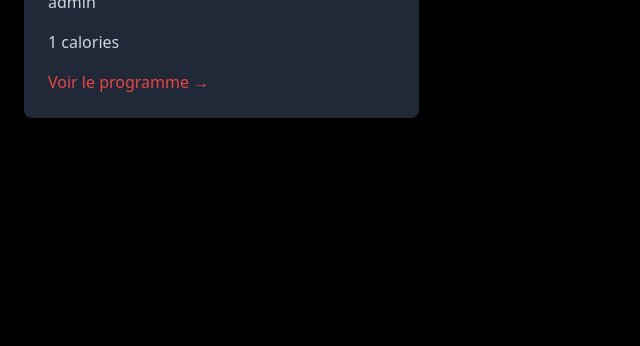
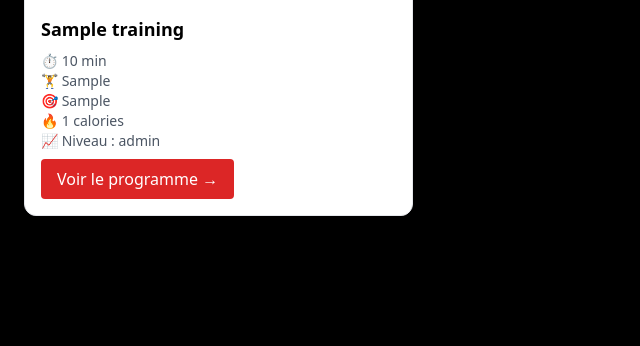
Before and after one commit to orianecorral/MuscleAI, a Django app: page /homepage in a window 1280 px wide. Shown: the part 454-800 px from the top of the page, without its empty margins (0-640 px from the left). Run offline with Django 5.2, Linux system fonts and the light colour scheme; tables that the repository leaves empty hold one stand-in row (values such as "Sample post"); some libraries are stand-ins or nearby versions.

Commit message:
mapping training

```diff
--- a/myproject/myapp/templates/home.html
+++ b/myproject/myapp/templates/home.html
@@ -105,32 +105,33 @@
 
       <h2 class="text-2xl font-bold text-white mb-4">Les entrainements disponibles</h2>
 
-      <div class="grid grid-cols-1 sm:grid-cols-2 lg:grid-cols-3 gap-6 mt-8">
-        {% for training in trainings %}
-        <div
-          class="bg-gray-800 p-6 rounded-lg shadow hover:shadow-lg transition"
-        >
-          <h2 class="text-2xl font-bold text-white mb-2">
-            {{ training.training_name }}
-          </h2>
-          <p class="text-gray-300 mb-4">{{ training.training_duration }} min</p>
-          <p class="text-gray-300 mb-4">{{ training.training_type }}</p>
-          <p class="text-gray-300 mb-4">{{ training.goal }}</p>
-          <p class="text-gray-300 mb-4">{{ training.level }}</p>
-          <p class="text-gray-300 mb-4">{{ training.training_calories }} calories</p>
-
-
+      <div class="grid grid-cols-1 sm:grid-cols-2 lg:grid-cols-3 gap-8 mt-8">
+        {% for item in training_data %}
+          {% with training=item.training image=item.image %}
+            <div class="bg-white rounded-xl overflow-hidden shadow-md hover:shadow-xl transition border border-gray-200 text-black">
+              <div class="h-48 bg-gray-300">
+                <img src="{% static image %}" alt="{{ training.training_name }}" class="w-full h-full object-cover" />
+              </div>
+              <div class="p-4 space-y-2">
+                <h3 class="text-lg font-semibold">{{ training.training_name }}</h3>
+                <div class="text-sm text-gray-600">
+                  <p>⏱ {{ training.training_duration }} min</p>
+                  <p>🏋️ {{ training.training_type }}</p>
+                  <p>🎯 {{ training.goal }}</p>
+                  <p>🔥 {{ training.training_calories }} calories</p>
+                  <p>📈 Niveau : {{ training.level }}</p>
+                </div>
                 <a
                   href="{% url 'training_info' training.id %}"
-            class="text-red-500 hover:underline"
+                  class="inline-block mt-3 px-4 py-2 bg-red-600 text-white rounded hover:bg-red-700 transition font-medium"
                 >
                   Voir le programme →
                 </a>
               </div>
+            </div>
+          {% endwith %}
         {% empty %}
-        <p class="text-gray-400">
-          Aucun programme d'entraînement disponible pour le moment.
-        </p>
+          <p class="text-gray-400">Aucun programme d'entraînement disponible pour le moment.</p>
         {% endfor %}
       </div>
     </main>
--- a/myproject/myapp/views.py
+++ b/myproject/myapp/views.py
@@ -5,11 +5,25 @@ from .models import Profile, Training
 from .forms import ProfileForm, TrainingForm
 from django.shortcuts import render, redirect
 from django.urls import reverse
+import random
+
 
 def homepage(request):
+    from .models import Training
     trainings = Training.objects.all()
-    return render(request, 'home.html', {'trainings': trainings})
 
+    image_list = [f'assets/images/gym{i}.jpg' for i in range(1, 10)]  # gym1.jpg à gym9.jpg
+    # Associer une image aléatoire à chaque training
+    training_data = [
+        {
+            'training': training,
+            'image': random.choice(image_list)
+        } for training in trainings
+    ]
+
+    return render(request, 'home.html', {
+        'training_data': training_data,
+    })
 # Model Views
 # need to implement either authentification or change url view
 def profile_info(request, first_name):
```
Also changed, not shown: myproject/myapp/static/assets/images/gym1.jpg (added), myproject/myapp/static/assets/images/gym2.jpg (added), myproject/myapp/static/assets/images/gym3.jpg (added), 6 other files. Lines whose indentation alone changed are shown as unchanged.
